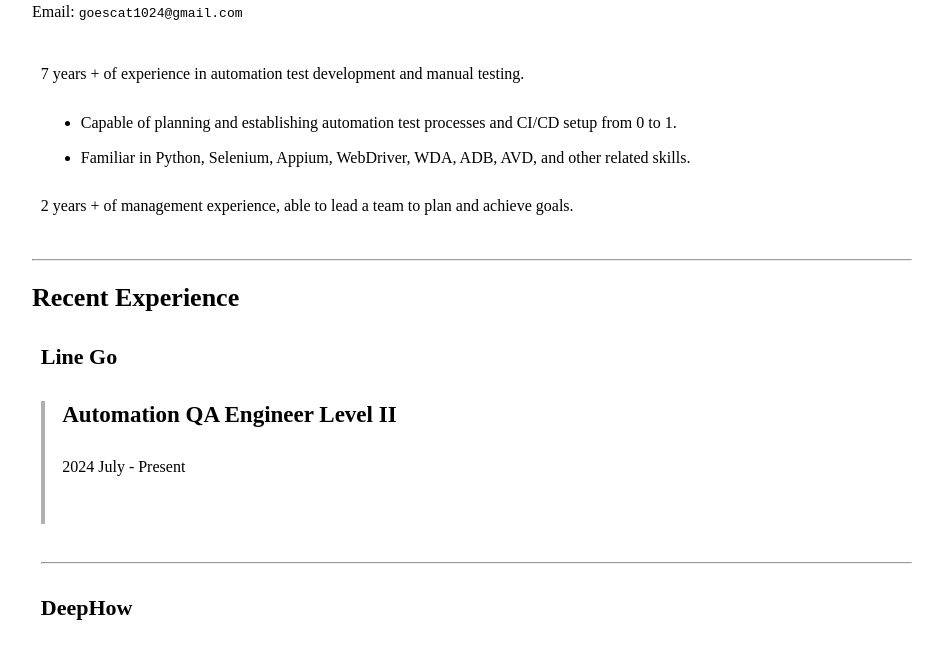
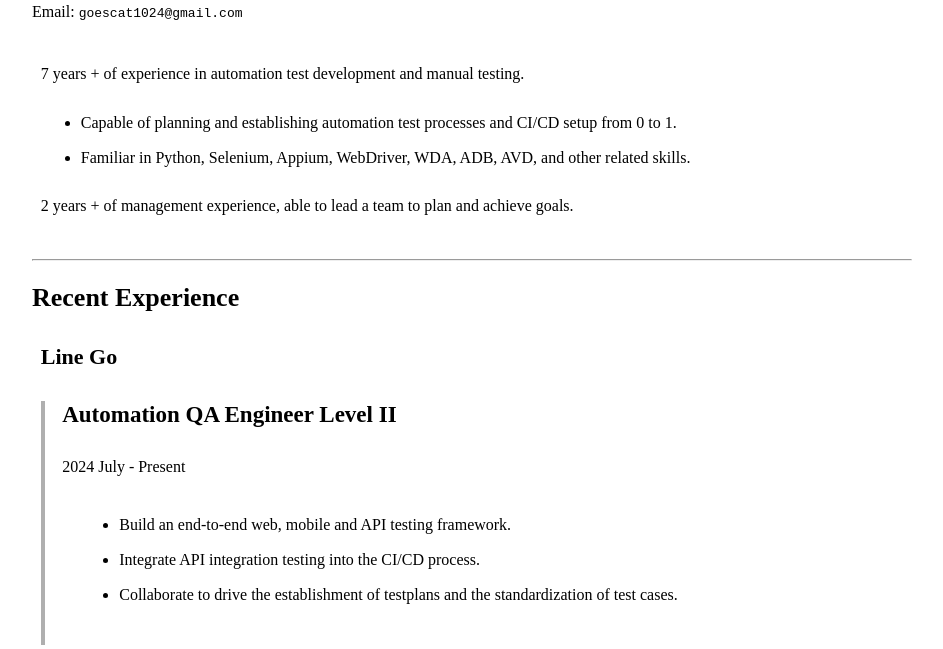
Before and after one commit to goescat/one_page_resume, a plain HTML site: page index.html in a window 1280 px wide. Shown: the part 145-794 px from the top of the page, without its empty margins (168-1111 px from the left). Drawn offline with Linux system fonts and the light colour scheme.

Commit message:
Update index.html

```diff
--- a/index.html
+++ b/index.html
@@ -86,11 +86,13 @@
             2024 July - Present
             <div id="indent_block">
                 <ul>
+                    <li>Build an end-to-end web, mobile and API testing framework.</li>
+                    <li>Integrate API integration testing into the CI/CD process.</li>
+                    <li>Collaborate to drive the establishment of testplans and the standardization of test cases.</li>
                 </ul>
             </div>
         </div>
         <br>
-        <hr>
         <h4>DeepHow</h4>
         <h3>2022 Jan - 2024 July</h3>
         <div id="time_line_block">
```
